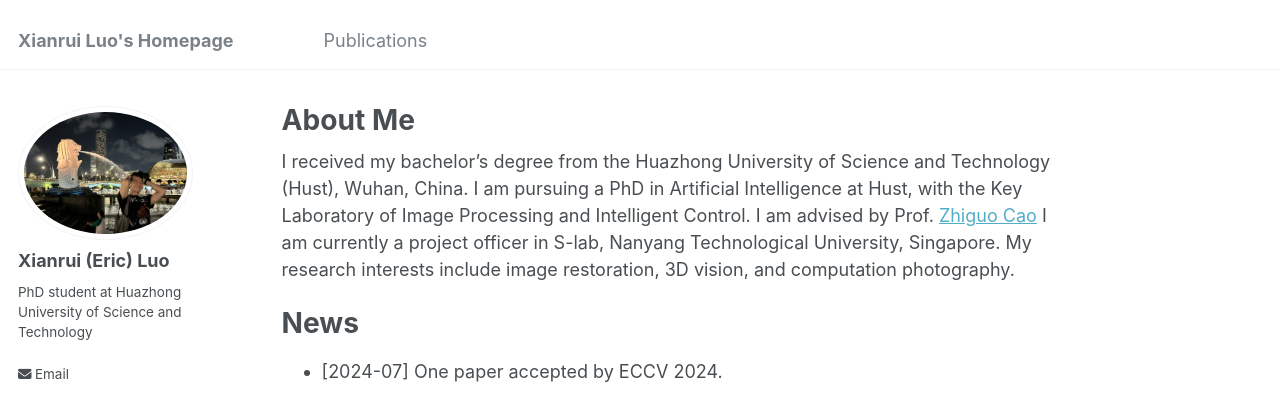
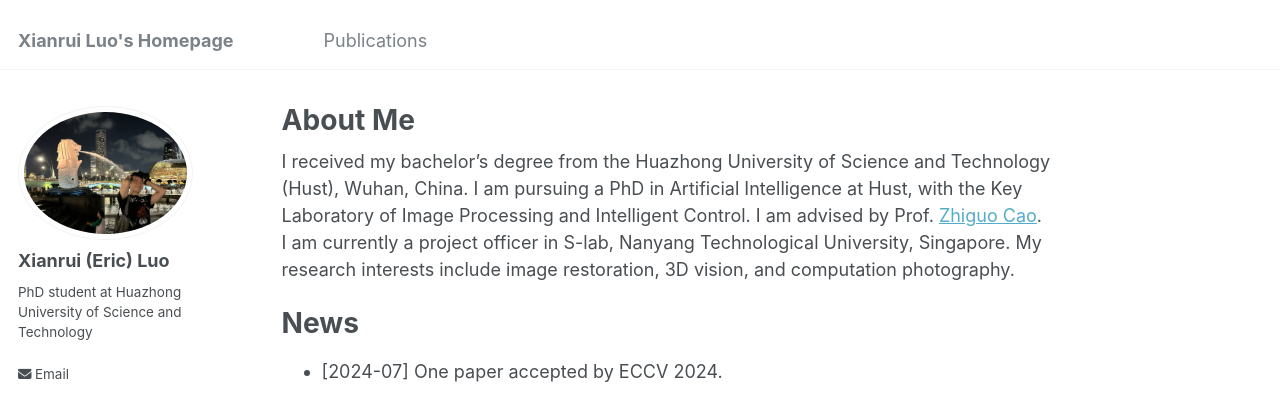
Before and after one commit to xianrui-luo/xianrui-luo.github.io, a Jekyll site: the page built from _pages/about.md, in a window 1280 px wide and 1153 px high. Shown: the top 397 px of the window. Built offline with Jekyll 4.4.1, drawn with Linux system fonts in a browser that asks for light colours; some web fonts are replaced.

```diff
--- a/_pages/about.md
+++ b/_pages/about.md
@@ -7,7 +7,7 @@ redirect_from:
   - /about.html
 ---
 
-I received my bachelor's degree from the Huazhong University of Science and Technology (Hust), Wuhan, China. I am pursuing a PhD in Artificial Intelligence at Hust, with the Key Laboratory of Image Processing and Intelligent Control. I am advised by Prof. [Zhiguo Cao](https://openreview.net/profile?id=~Zhiguo_Cao1) I am currently a project officer in S-lab, Nanyang Technological University, Singapore. My research interests include image restoration, 3D vision, and computation photography.
+I received my bachelor's degree from the Huazhong University of Science and Technology (Hust), Wuhan, China. I am pursuing a PhD in Artificial Intelligence at Hust, with the Key Laboratory of Image Processing and Intelligent Control. I am advised by Prof. [Zhiguo Cao](https://openreview.net/profile?id=~Zhiguo_Cao1). I am currently a project officer in S-lab, Nanyang Technological University, Singapore. My research interests include image restoration, 3D vision, and computation photography.
 
 News
 =======
```
